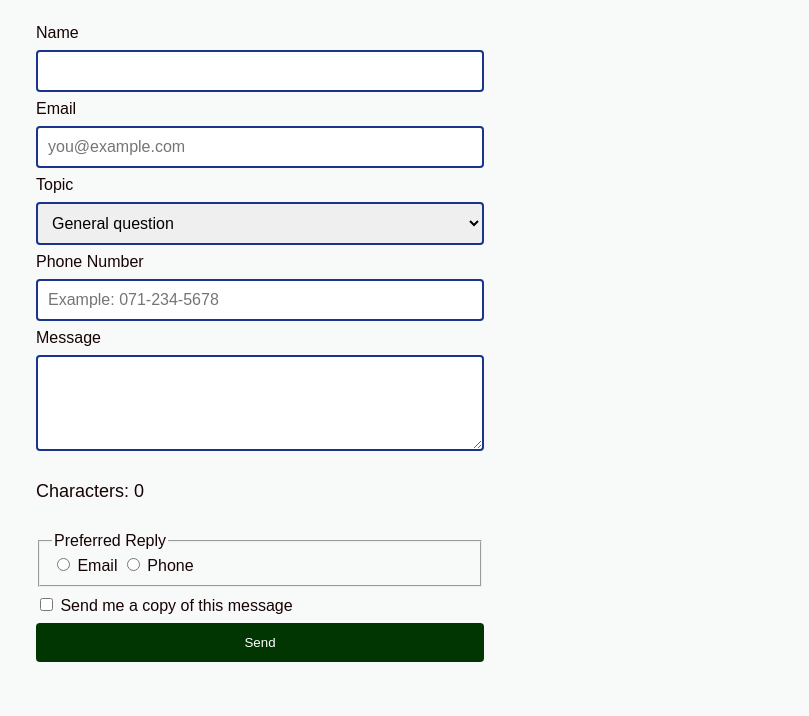
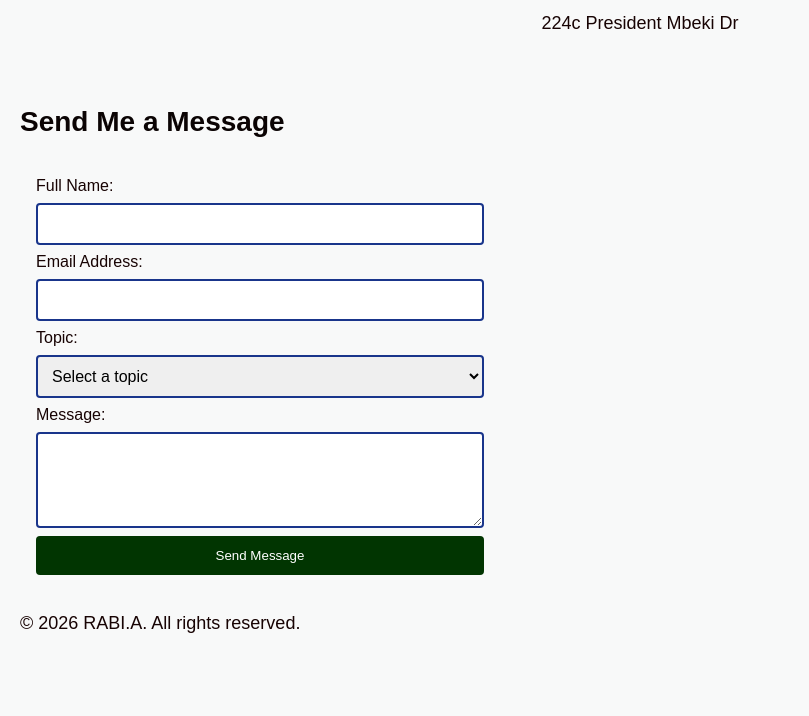
Before and after one commit to rabiagnes2-hash/bio-page, a plain HTML site: page Contact.html in a window 1280 px wide. Shown: the part 509-1225 px from the top of the page, without its empty margins (0-809 px from the left). After the commit the page ends 1185 px from the top, so only its background shows below. Drawn offline with Linux system fonts and the light colour scheme.

Commit message:
Update contact page and home page styling

```diff
--- a/Contact.html
+++ b/Contact.html
@@ -1,6 +1,7 @@
 
 <!DOCTYPE html>
 <html lang="en">
+
 <head>
     <meta charset="UTF-8">
     <meta name="viewport" content="width=device-width, initial-scale=1.0">
@@ -12,20 +13,31 @@
 
 <body>
 
+    <!-- SKIP LINK -->
+    <a href="#main" class="skip-link">Skip to main content</a>
+
     <!-- NAVIGATION BAR -->
     <nav class="navbar">
+
         <span class="logo">RABI.A</span>
 
-        <div class="logo">
+        <div>
             <a href="index.html" class="nav-link">Home</a>
             <a href="About.html" class="nav-link">About</a>
             <a href="Project.html" class="nav-link">Projects</a>
             <a href="Contact.html" class="nav-link active">Contact</a>
         </div>
+
     </nav>
 
+    <!-- MAIN CONTENT -->
+    <main id="main">
+
+        <h1>Contact Me</h1>
 
         <!-- CONTACT INFORMATION -->
+        <section class="contact-info">
+
             <h2>Contact</h2>
 
             <p>Contact Information</p>
@@ -37,89 +49,45 @@
             <h2>Location</h2>
             <p>224c President Mbeki Dr</p>
 
+        </section>
 
         <!-- CONTACT FORM -->
-    <section id="contact">
+        <section>
 
-        <h2>Contact Me</h2>
+            <h2>Send Me a Message</h2>
 
             <form id="contactForm">
 
-            <label for="name">Name</label>
-            <input type="text" id="name" name="name"
-                   required minlength="2">
+                <label for="name">Full Name:</label>
+                <input type="text" id="name" name="name" required>
 
+                <label for="email">Email Address:</label>
+                <input type="email" id="email" name="email" required>
 
-            <label for="email">Email</label>
-            <input type="email" id="email" name="email"
-                   required placeholder="you@example.com">
-
-
-            <label for="topic">Topic</label>
-            <select id="topic" name="topic">
-                <option value="general">General question</option>
-                <option value="project">Project idea</option>
+                <label for="topic">Topic:</label>
+                <select id="topic" name="topic" required>
+                    <option value="">Select a topic</option>
+                    <option value="general">General</option>
+                    <option value="project">Project</option>
                     <option value="feedback">Feedback</option>
                 </select>
 
+                <label for="message">Message:</label>
+                <textarea id="message" name="message" rows="4" required></textarea>
 
-            <!-- PHONE NUMBER -->
-            <label for="phone">Phone Number</label>
-            <input
-                type="tel"
-                id="phone"
-                name="phone"
-                pattern="[0-9-]+"
-                placeholder="Example: 071-234-5678"
-            >
-
-
-            <!-- MESSAGE AND CHARACTER COUNTER -->
-            <label for="message">Message</label>
-
-            <textarea
-                id="message"
-                name="message"
-                rows="4"
-                required
-            ></textarea>
-
-            <p id="charCount">Characters: 0</p>
-
-
-            <!-- PREFERRED REPLY -->
-            <fieldset>
-                <legend>Preferred Reply</legend>
-
-                <label>
-                    <input type="radio" name="reply" value="email">
-                    Email
-                </label>
-
-                <label>
-                    <input type="radio" name="reply" value="phone">
-                    Phone
-                </label>
-            </fieldset>
-
-
-            <!-- CHECKBOX -->
-            <label>
-                <input type="checkbox" name="copy" value="yes">
-                Send me a copy of this message
-            </label>
-
-
-            <button type="submit">Send</button>
+                <button type="submit">Send Message</button>
 
             </form>
 
-        <p id="formMessage" role="status"></p>
-
         </section>
 
+    </main>
 
-    <!-- JAVASCRIPT -->
+    <!-- FOOTER -->
+    <footer>
+        <p>&copy; 2026 RABI.A. All rights reserved.</p>
+    </footer>
+
     <script src="script.js"></script>
 
 </body>
--- a/style.css
+++ b/style.css
@@ -73,6 +73,15 @@ h2 {
 .logo {
     color: #ffffff;
     font-weight: bold;
+}
+
+
+/* NAVIGATION LINKS CONTAINER */
+
+.nav-links {
+    display: flex;
+    align-items: center;
+    gap: 10px;
 }
 
 
@@ -231,6 +240,12 @@ p {
         align-items: flex-start;
     }
 
+    .nav-links {
+        display: flex;
+        flex-direction: column;
+        width: 100%;
+    }
+
     .nav-link {
         display: inline-block;
         padding: 12px 16px;
@@ -300,3 +315,21 @@ body.dark-mode .intro {
     background-color: #36454F;
     color: #ffffff;
 }
+
+
+/* CONTACT INFORMATION */
+
+.contact-info {
+    text-align: center;
+    max-width: 800px;
+    margin: 30px auto;
+    padding: 20px;
+}
+
+.contact-info h2 {
+    text-align: center;
+}
+
+.contact-info p {
+    text-align: center;
+}
```
Also changed, not shown: index.html (+1 -1 lines). Lines whose indentation alone changed are shown as unchanged.
